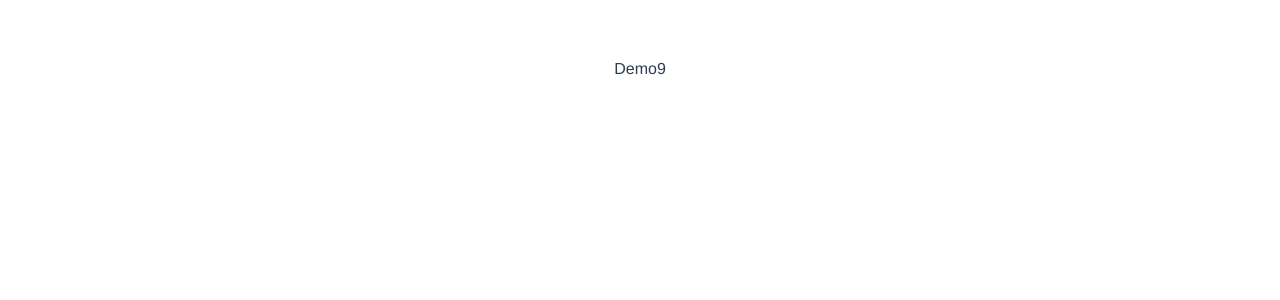
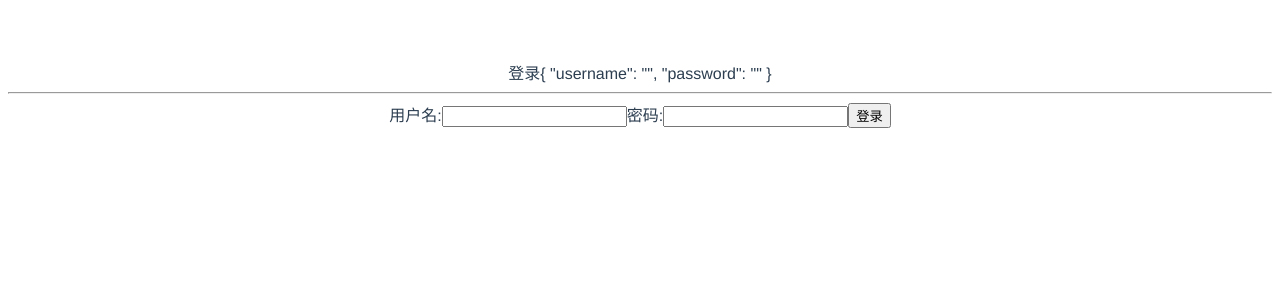
Before and after one commit to zhanana/vue-demo-1, a Vue app: page / in a window 1280 px wide. Shown: the top 300 px of the page. Built offline with nearby package versions, Linux system fonts and the light colour scheme.

Commit message:
form登录表单

```diff
--- a/src/App.vue
+++ b/src/App.vue
@@ -1,17 +1,17 @@
 <template>
   <div id="app">
-    <Demo9 />
+    <Demo10 />
   </div>
 </template>
 
 <script>
 
-import Demo9 from './components/Demo9.vue'
+import Demo10 from './components/Demo10.vue'
 
 export default {
   name: 'App',
   components: {
-    Demo9
+    Demo10
   },
   data(){
     return{
--- /dev/null
+++ b/src/components/Demo10.vue
@@ -0,0 +1,53 @@
+<template>
+    <div class="container">
+        登录{{user}}
+        <hr>
+        <form action="">
+            <label>
+                <span>用户名:</span>
+                <input type="text" v-model.lazy="user.username">
+            </label>
+            <label>
+                <span>密码:</span>
+                <input type="password" v-model.lazy="user.password">
+            </label>
+            <button type="submit">登录</button>
+        </form>
+    </div>
+</template>
+
+<script>
+export default {
+    name:'',
+    components: {
+
+    },
+    data() {
+        return {
+            user:{
+                username:'',
+                password:'',
+            }
+        };
+    },
+    computed: {
+
+    },
+    watch: {
+
+    },
+    created() {
+
+    },
+    mounted() {
+
+    },
+    methods: {
+
+    },
+};
+</script>
+
+<style scoped >
+
+</style>
```
